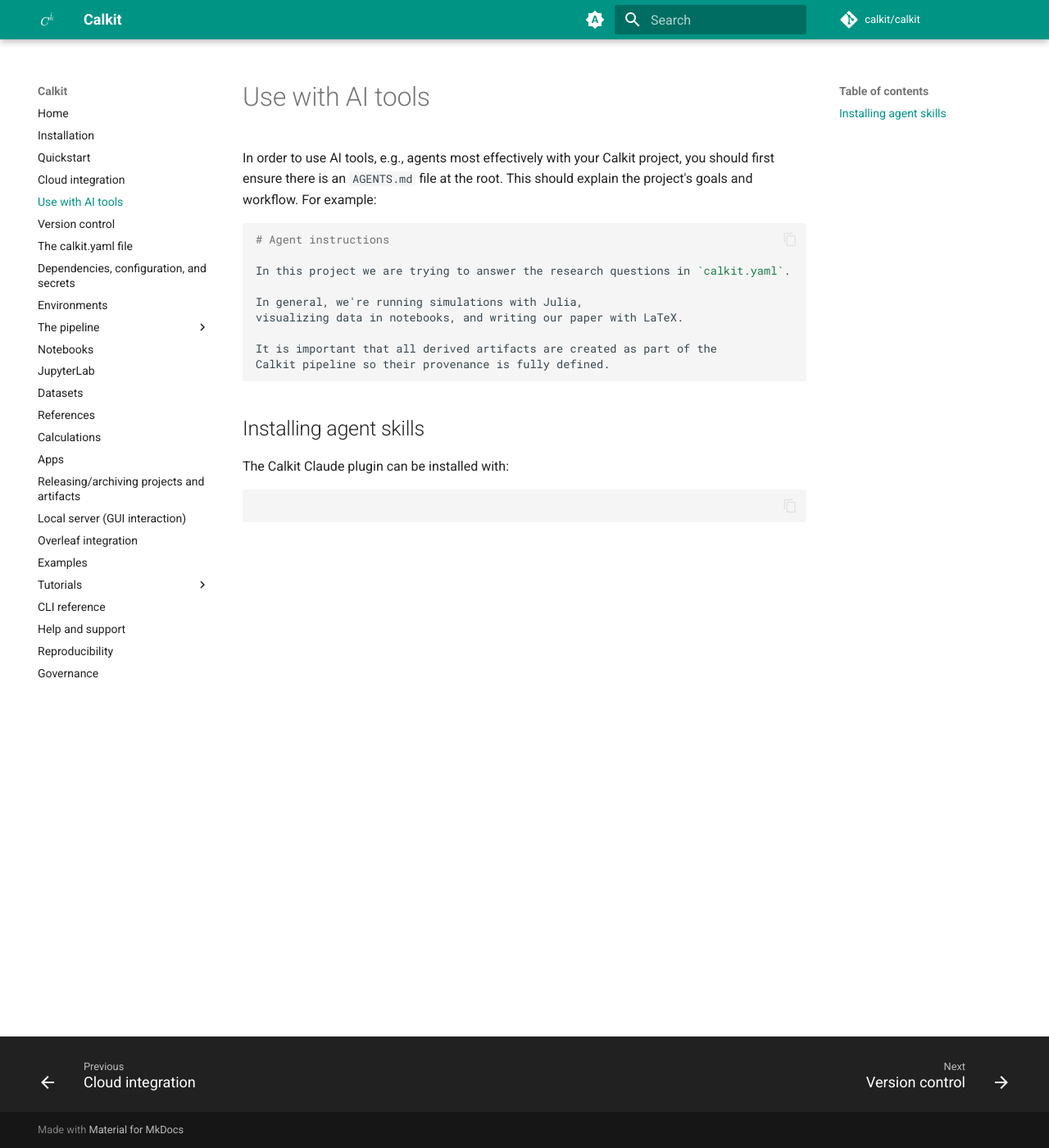
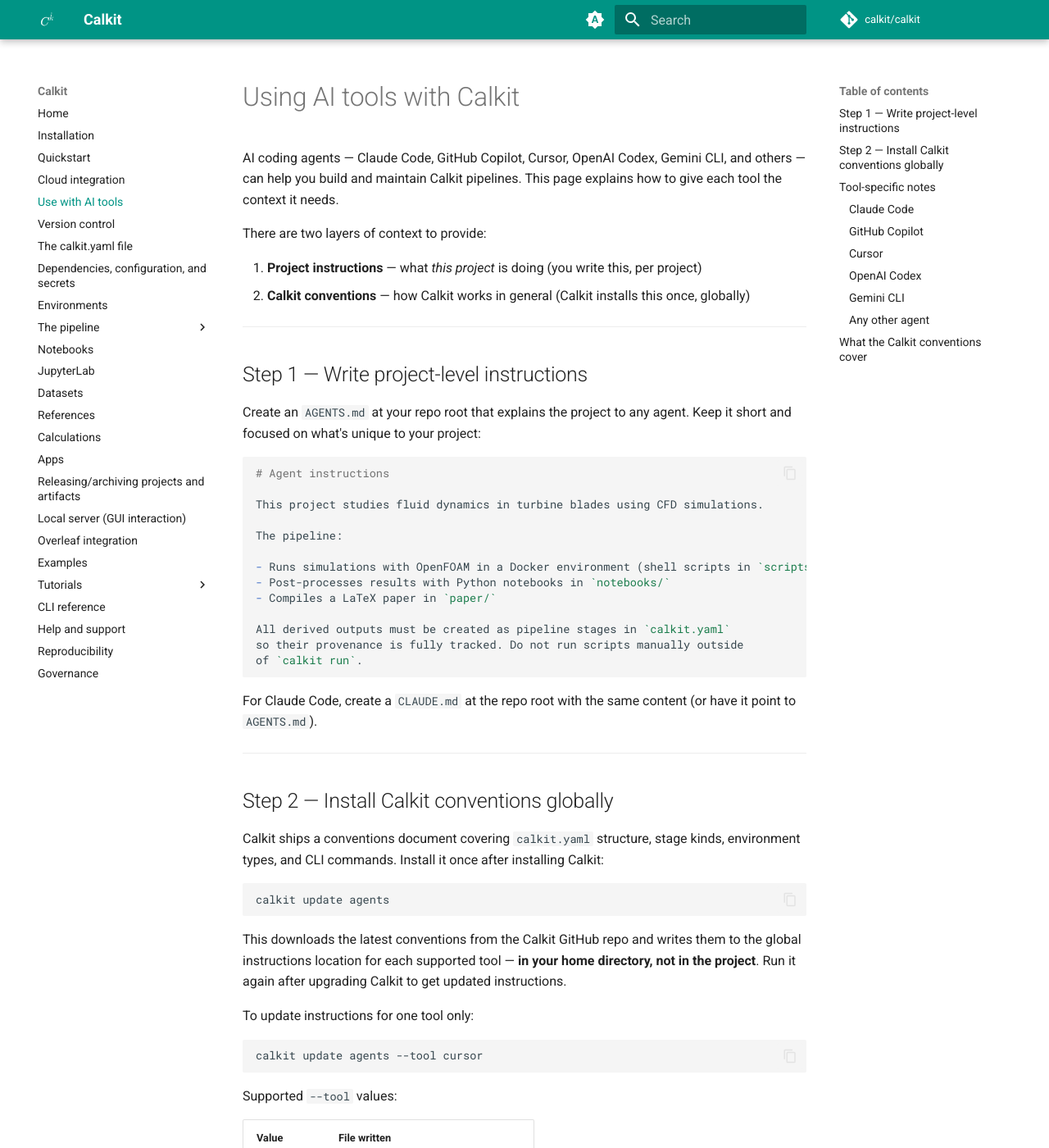
Before and after one commit to calkit/calkit, an MkDocs documentation site: the page built from docs/ai-tools.md, in a window 1280 px wide and 1400 px high. Shown: the whole window at 82% size. Built offline with MkDocs 1.6.1 and Material for MkDocs 9.7.7, drawn with Linux system fonts in a browser that asks for light colours; comment, search, counter and statistics services are not loaded; some of the changed text lies outside the part shown.

Commit message:
Add update command and docs

````diff
--- a/docs/ai-tools.md
+++ b/docs/ai-tools.md
@@ -1,27 +1,120 @@
-# Use with AI tools
+# Using AI tools with Calkit
 
-In order to use AI tools, e.g., agents most effectively with your Calkit
-project, you should first ensure there is an `AGENTS.md` file at the
-root.
-This should explain the project's goals and workflow.
-For example:
+AI coding agents — Claude Code, GitHub Copilot, Cursor, OpenAI Codex, Gemini CLI, and others — can help you build and maintain Calkit pipelines. This page explains how to give each tool the context it needs.
 
-```md
+There are two layers of context to provide:
+
+1. **Project instructions** — what _this project_ is doing (you write this, per project)
+2. **Calkit conventions** — how Calkit works in general (Calkit installs this once, globally)
+
+---
+
+## Step 1 — Write project-level instructions
+
+Create an `AGENTS.md` at your repo root that explains the project to any agent. Keep it short and focused on what's unique to your project:
+
+```markdown
 # Agent instructions
 
-In this project we are trying to answer the research questions in `calkit.yaml`.
+This project studies fluid dynamics in turbine blades using CFD simulations.
 
-In general, we're running simulations with Julia,
-visualizing data in notebooks, and writing our paper with LaTeX.
+The pipeline:
 
-It is important that all derived artifacts are created as part of the
-Calkit pipeline so their provenance is fully defined.
+- Runs simulations with OpenFOAM in a Docker environment (shell scripts in `scripts/`)
+- Post-processes results with Python notebooks in `notebooks/`
+- Compiles a LaTeX paper in `paper/`
+
+All derived outputs must be created as pipeline stages in `calkit.yaml`
+so their provenance is fully tracked. Do not run scripts manually outside
+of `calkit run`.
 ```
 
-## Installing agent skills
+For Claude Code, create a `CLAUDE.md` at the repo root with the same content (or have it point to `AGENTS.md`).
 
-The Calkit Claude plugin can be installed with:
+---
+
+## Step 2 — Install Calkit conventions globally
+
+Calkit ships a conventions document covering `calkit.yaml` structure, stage kinds, environment types, and CLI commands. Install it once after installing Calkit:
+
+```bash
+calkit update agents
+```
+
+This downloads the latest conventions from the Calkit GitHub repo and writes them to the global instructions location for each supported tool — **in your home directory, not in the project**. Run it again after upgrading Calkit to get updated instructions.
+
+To update instructions for one tool only:
+
+```bash
+calkit update agents --tool cursor
+```
+
+Supported `--tool` values:
+
+| Value     | File written                        |
+| --------- | ----------------------------------- |
+| `codex`   | `~/AGENTS.md`                       |
+| `copilot` | `~/.github/copilot-instructions.md` |
+| `cursor`  | `~/.cursor/rules/calkit.mdc`        |
+| `gemini`  | `~/.gemini/GEMINI.md`               |
+| `all`     | All of the above (default)          |
+
+---
+
+## Tool-specific notes
+
+### Claude Code
+
+Claude Code supports a plugin system that loads skills on demand. Install the Calkit plugin once:
 
 ```
+/plugin marketplace add calkit/calkit/agent-plugin
+/plugin install calkit@calkit
+```
+
+This gives you two action skills:
+
+- `/calkit:create-pipeline` — converts an ad hoc repo into a reproducible pipeline end-to-end
+- `/calkit:add-pipeline-stage` — adds a single stage to an existing pipeline correctly
+
+Calkit conventions are loaded automatically as a background reference skill whenever you work in a Calkit project.
+
+Update after a Calkit release:
 
 ```
+/plugin marketplace update
+```
+
+### GitHub Copilot
+
+`calkit update agents --tool copilot` writes to `~/.github/copilot-instructions.md`, which Copilot loads for every repo. No per-project files needed.
+
+### Cursor
+
+`calkit update agents --tool cursor` writes to `~/.cursor/rules/calkit.mdc` with `alwaysApply: true`. Cursor loads this rule file in every workspace automatically.
+
+### OpenAI Codex
+
+`calkit update agents --tool codex` writes to `~/AGENTS.md`. Codex reads `AGENTS.md` from the project root and all parent directories up to `~`, so this covers every Calkit project on the machine.
+
+### Gemini CLI
+
+`calkit update agents --tool gemini` writes to `~/.gemini/GEMINI.md`. Gemini CLI loads this as global context for all projects.
+
+### Any other agent
+
+For agents not listed here: most support either a global instructions file or reading `AGENTS.md` from the repo. Point your tool at `~/AGENTS.md` (installed by `calkit update agents --tool codex`) or consult that tool's docs for its global instructions path.
+
+---
+
+## What the Calkit conventions cover
+
+The document installed by `calkit update agents` (or loaded by the Claude Code plugin) includes:
+
+- The `calkit.yaml` schema — all top-level sections and their purpose
+- All pipeline stage kinds and their required/optional fields
+- Environment types (Python, R, Julia, Docker, MATLAB, etc.) and how to declare them
+- Output storage (Git vs. DVC) and when to use each
+- How Calkit relates to DVC — why you should never edit `dvc.yaml` directly
+- The `calkit xr` command for auto-detecting stage type, environment, and I/O
+- Key CLI commands for running, checking, and committing
````
Also changed, not shown: docs/cli-reference.md (+23 -0 lines), 1 other file.
